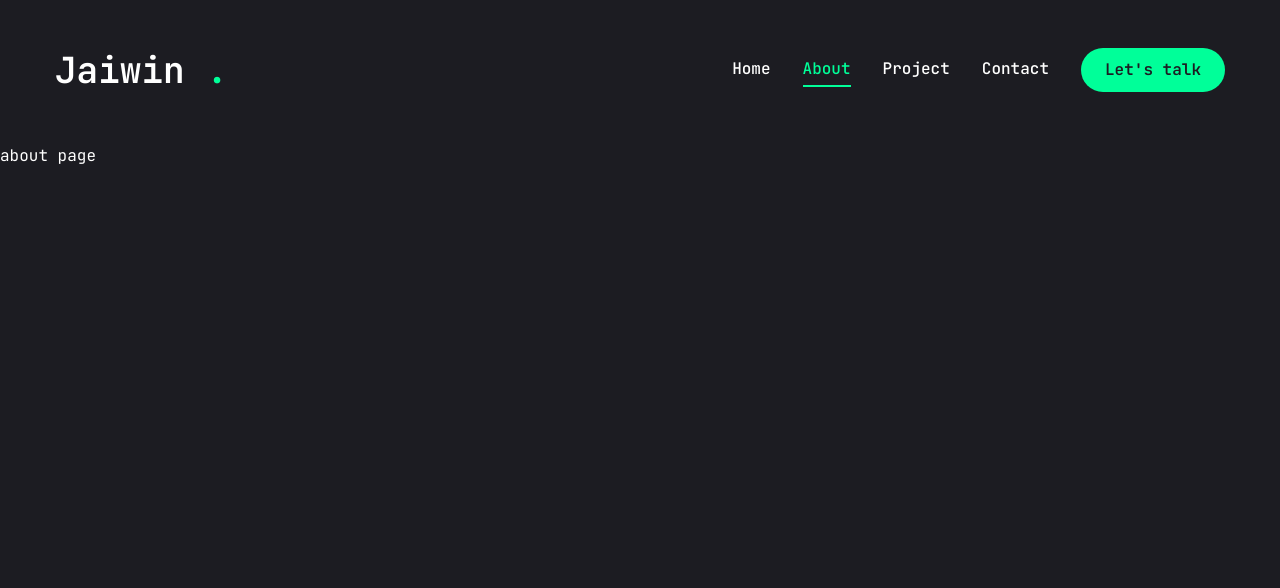
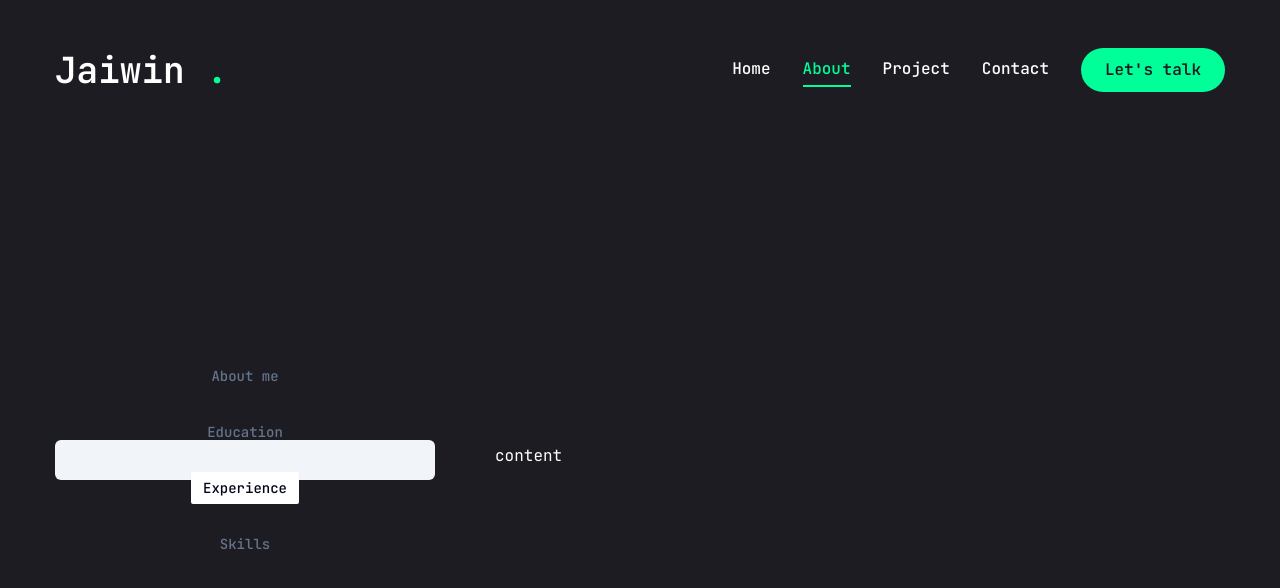
Before and after one commit to Jaiwin21/Portfolio, a Next.js app: page /about in a window 1280 px wide. Shown: the top 588 px of the page. Built offline with nearby package versions, Linux system fonts and the light colour scheme.

Commit message:
designing about me page

```diff
--- a/app/about/page.jsx
+++ b/app/about/page.jsx
@@ -148,9 +148,39 @@ const skills = {
   ]
 };
 
+import { Tabs, TabContent, TabsList, TabsTrigger } from "@/components/ui/tabs";
+import { Tooltip, TooltipContent, TooltipProvider, TooltipTrigger } from "@/components/ui/tooltip";
+import { ScrollArea } from "@/components/ui/scroll-area";
+import { motion } from "framer-motion";
+
+
 const About = () => {
   return (
-    <div>about page</div>
+    <motion.div
+    initial={{opacity: 0}}
+    animate = {{
+      opacity: 1,
+      transition: { delay: 2.4, duration: 0.4, ease: "easeIn" },
+    }}
+    className="min-h-[80vh] flex items-center justify-center py-12 xl:py-0"
+    >
+      <div className="container mx-auto">
+        <Tabs
+        defaultValue="experience"
+        className="flex flex-col xl:flex-row gap-[60px]"
+        >
+          <TabsList className="flex flex-col w-full max-w-[380px] mx-auto xl:mx-0 gap-6" >
+            <TabsTrigger value="about">About me</TabsTrigger>
+            <TabsTrigger value="education">Education</TabsTrigger>
+            <TabsTrigger value="experience">Experience</TabsTrigger>
+            <TabsTrigger value="skills">Skills</TabsTrigger>
+          </TabsList>
+
+          <div>content</div>
+
+        </Tabs>
+      </div>
+    </motion.div>
   )
 }
 
```
